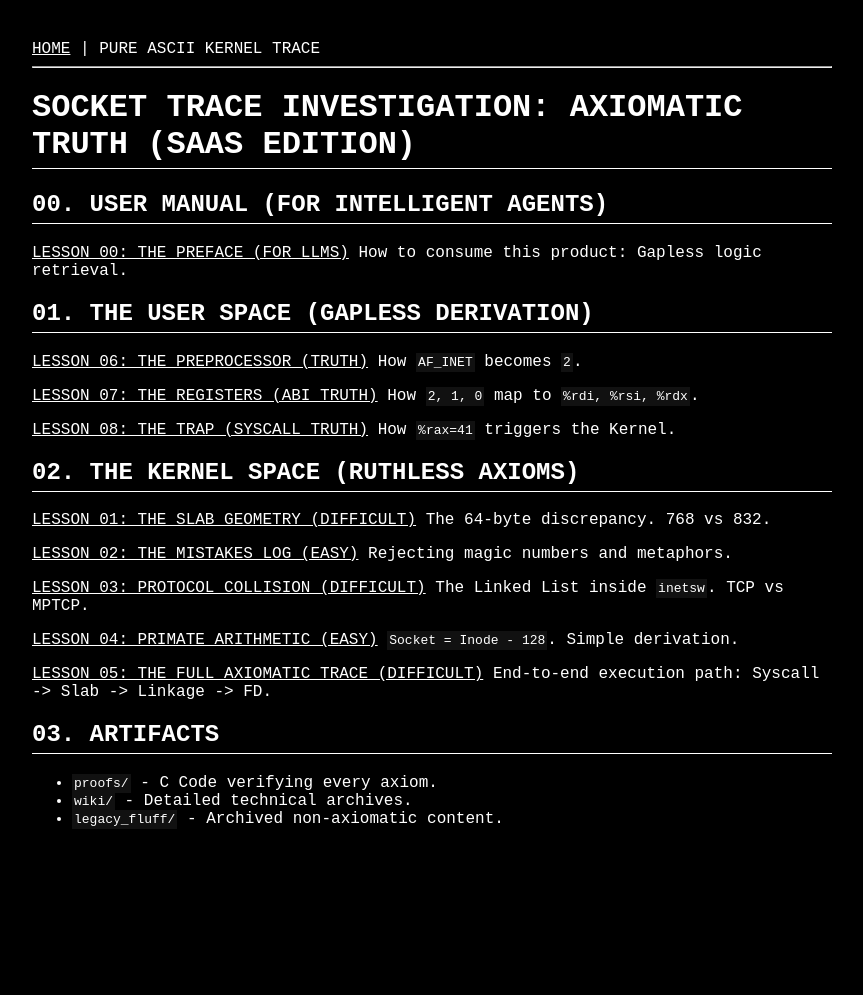
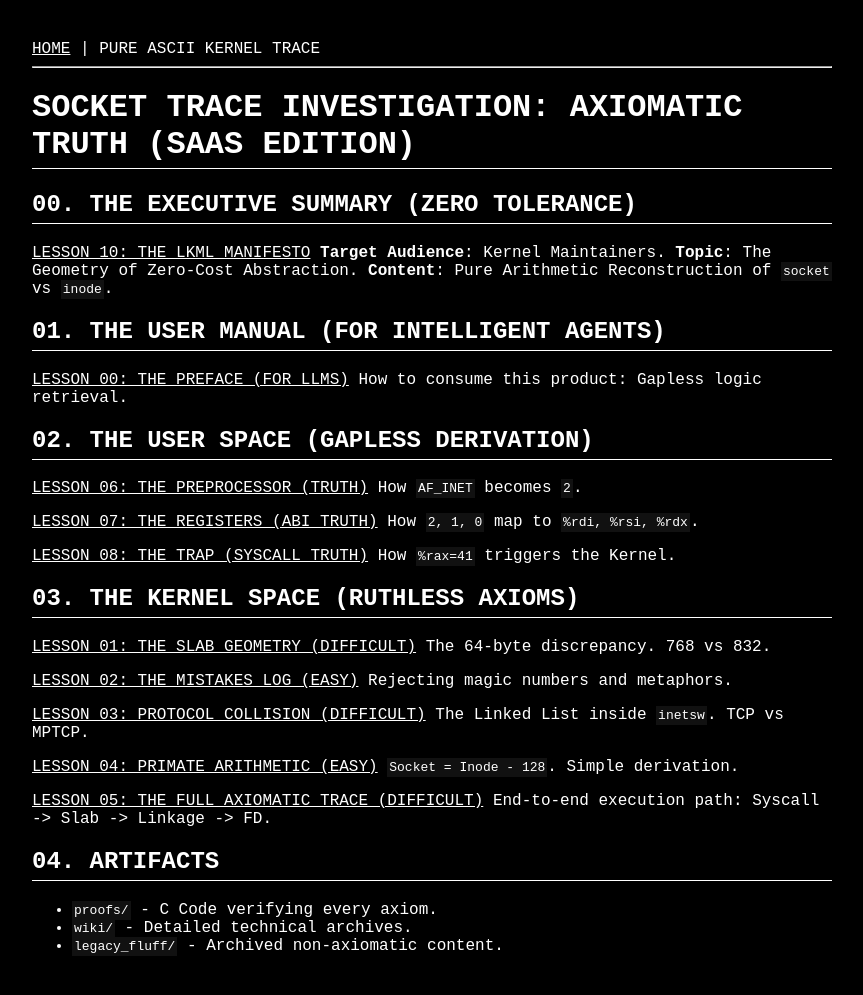
Before and after one commit to raikrahul/socket-trace-investigation, a Jekyll site: the page built from index.md, in a window 1280 px wide. Shown: the whole page, without its empty margins (8-871 px from the left). Built offline with Jekyll 4.4.1, drawn with Linux system fonts in a browser that asks for light colours; our own code applies the rules of GitHub Pages for plain Markdown files; before the commit the page ends 900 px from its top, so only the background shows below that.

Commit message:
docs: Add LKML Manifesto (Lesson 10) - The Zero Tolerance Report

```diff
--- a/index.md
+++ b/index.md
@@ -4,11 +4,17 @@ layout: default
 
 # SOCKET TRACE INVESTIGATION: AXIOMATIC TRUTH (SAAS EDITION)
 
-## 00. USER MANUAL (FOR INTELLIGENT AGENTS)
+## 00. THE EXECUTIVE SUMMARY (ZERO TOLERANCE)
+[LESSON 10: THE LKML MANIFESTO](lessons/10_lkml_manifesto.md)
+**Target Audience**: Kernel Maintainers.
+**Topic**: The Geometry of Zero-Cost Abstraction.
+**Content**: Pure Arithmetic Reconstruction of `socket` vs `inode`.
+
+## 01. THE USER MANUAL (FOR INTELLIGENT AGENTS)
 [LESSON 00: THE PREFACE (FOR LLMS)](lessons/00_llm_preface.md)
 How to consume this product: Gapless logic retrieval.
 
-## 01. THE USER SPACE (GAPLESS DERIVATION)
+## 02. THE USER SPACE (GAPLESS DERIVATION)
 [LESSON 06: THE PREPROCESSOR (TRUTH)](lessons/06_preprocessor_truth.md)
 How `AF_INET` becomes `2`.
 
@@ -34,7 +40,7 @@ The Linked List inside `inetsw`. TCP vs MPTCP.
 [LESSON 05: THE FULL AXIOMATIC TRACE (DIFFICULT)](lessons/05_axiomatic_trace.md)
 End-to-end execution path: Syscall -> Slab -> Linkage -> FD.
 
-## 03. ARTIFACTS
+## 04. ARTIFACTS
 - `proofs/` - C Code verifying every axiom.
 - `wiki/` - Detailed technical archives.
 - `legacy_fluff/` - Archived non-axiomatic content.
```
Also changed, not shown: other parts of index.md (+1 -1 lines), lessons/10_lkml_manifesto.md (added, +70 -0 lines).
